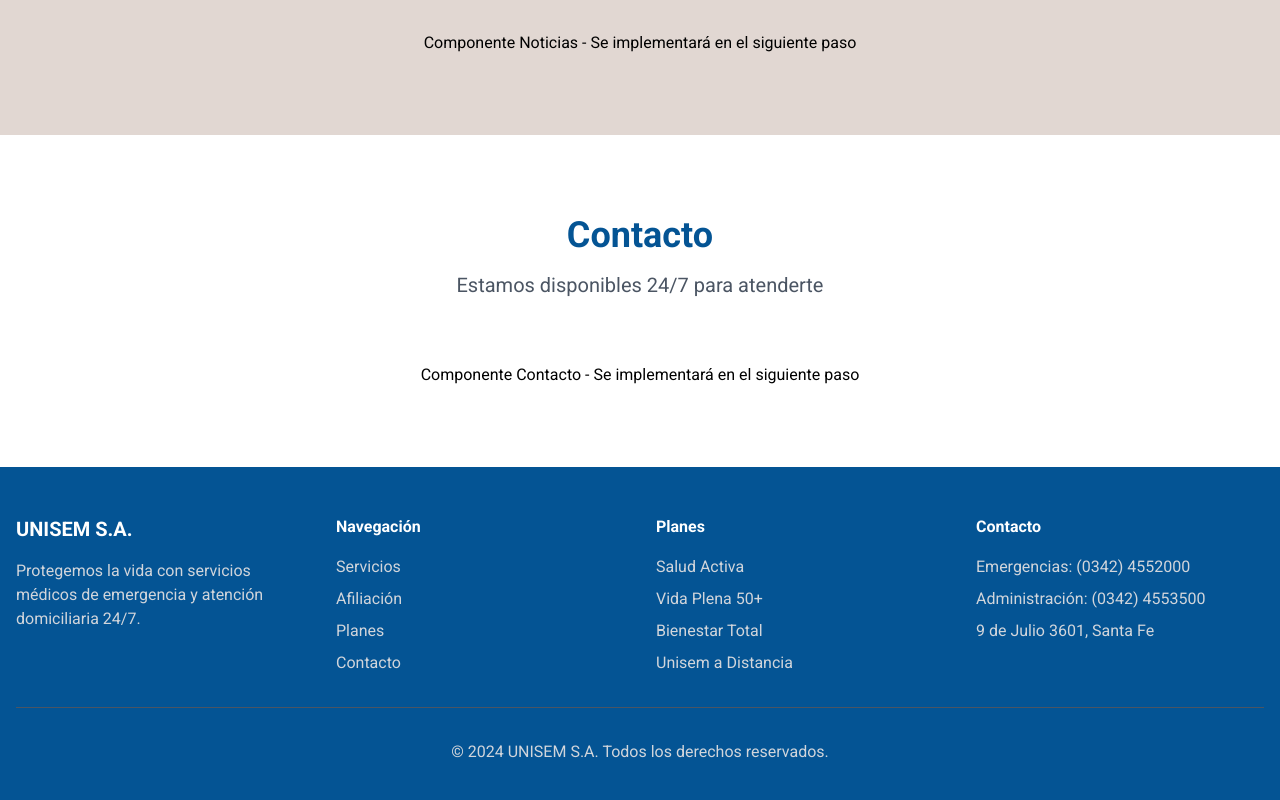
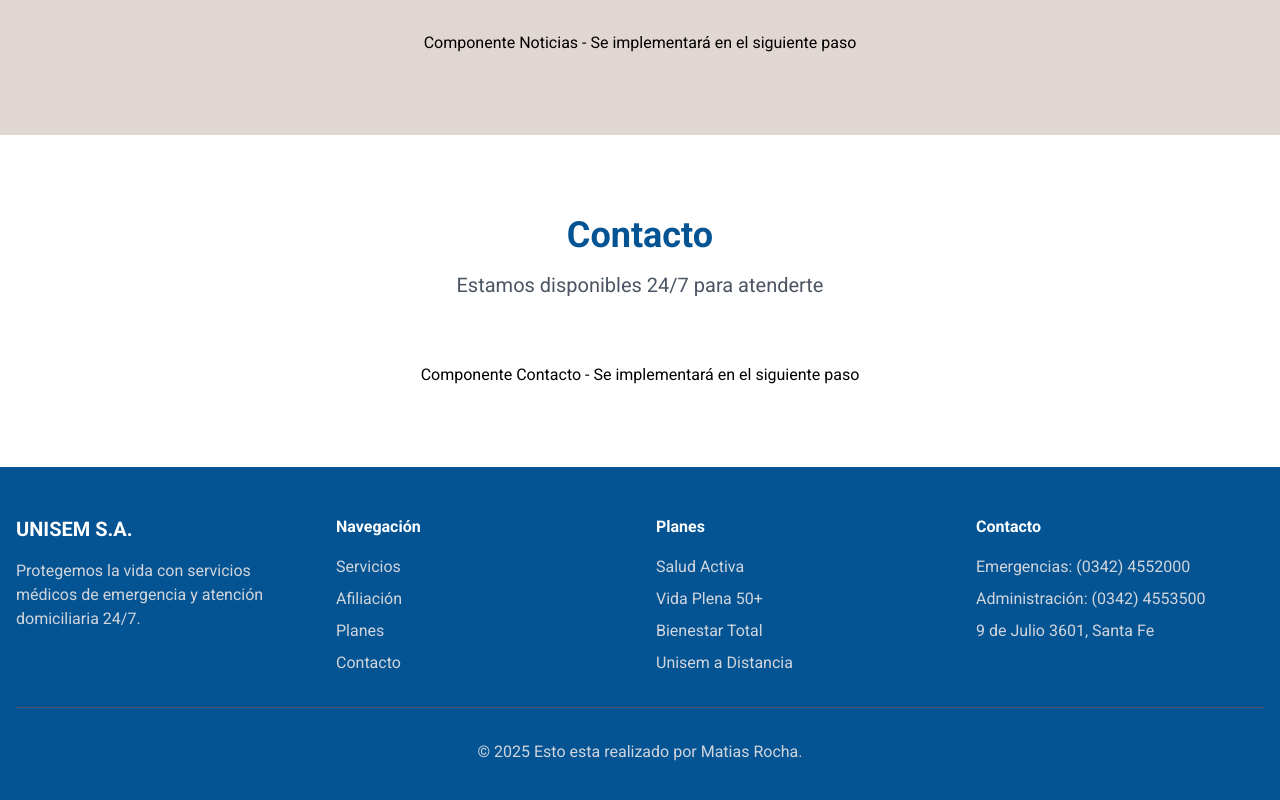
Before and after one commit to MatiasRocha92/unisem, a React (Vite) app: page / in a window 1280 px wide. Shown: the part 8852-9652 px from the top of the page. Built offline with nearby package versions, Linux system fonts and the light colour scheme.

Commit message:
Cambios en el Footer

```diff
--- a/src/components/Footer.jsx
+++ b/src/components/Footer.jsx
@@ -42,7 +42,7 @@ const Footer = () => {
         </div>
 
         <div className="border-t border-gray-600 mt-8 pt-8 text-center text-gray-300">
-          <p>&copy; 2024 UNISEM S.A. Todos los derechos reservados.</p>
+          <p>&copy; 2025 Esto esta realizado por Matias Rocha.</p>
         </div>
       </div>
     </footer>
```
